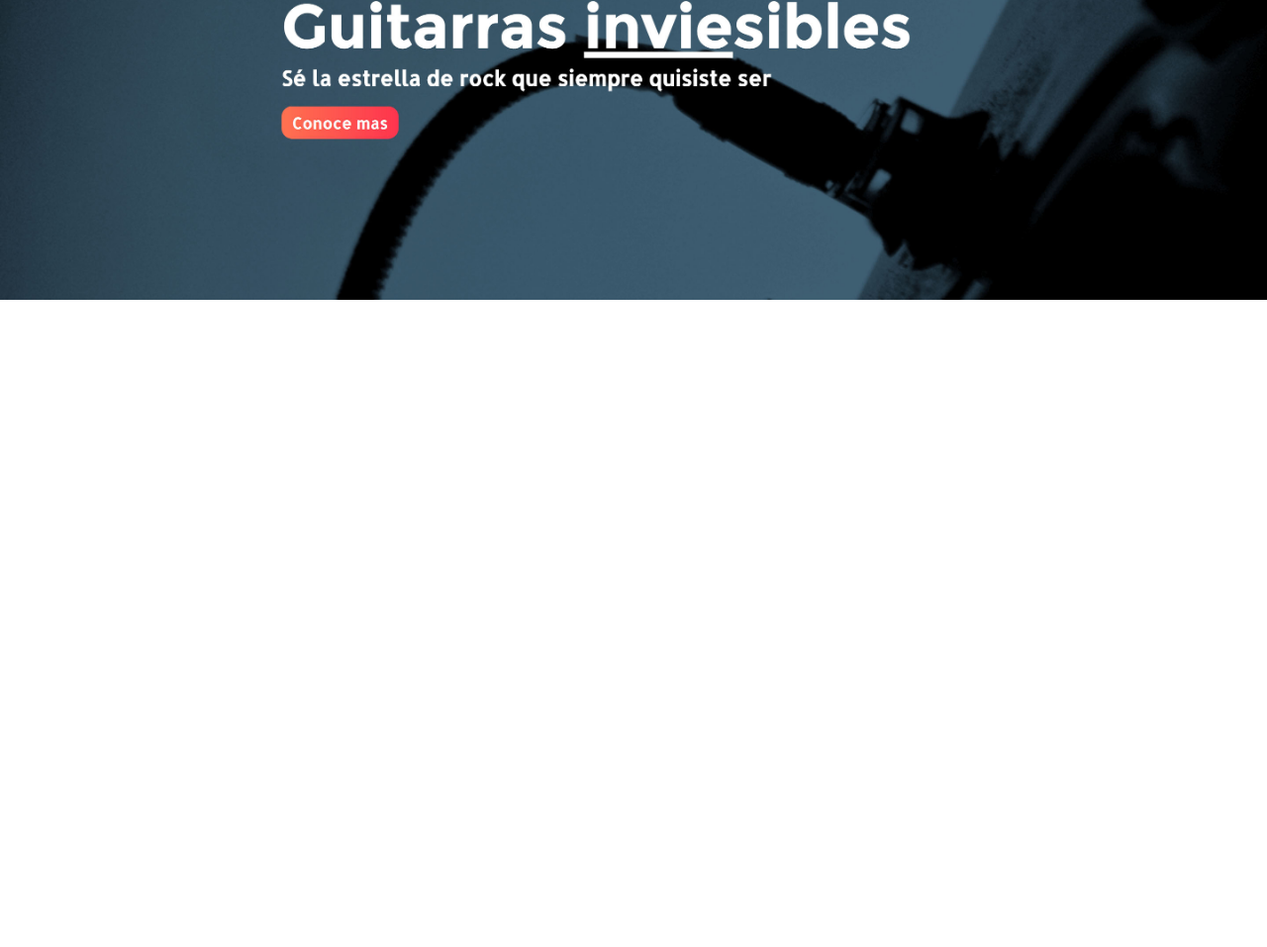
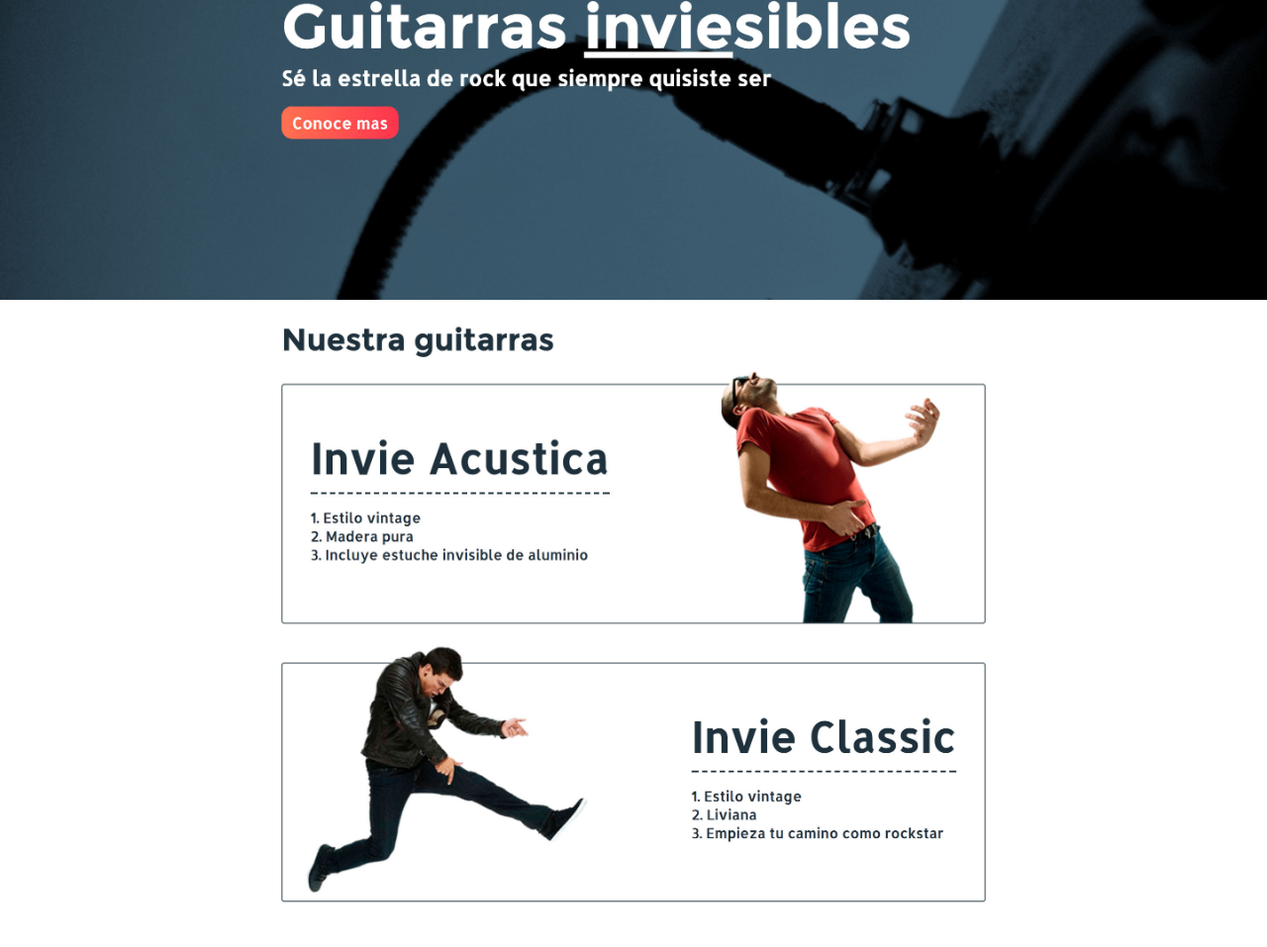
Before and after one commit to afoz8424/invie-github, a plain HTML site: page index.html in a window 1280 px wide. Shown: the part 172-1129 px from the top of the page at 99% size. Before the commit the page ends 800 px from the top, so only its background shows below. Drawn offline with Linux system fonts and the light colour scheme.

Commit message:
Agregando nuevamente acustica y clasica

```diff
--- a/index.html
+++ b/index.html
@@ -15,5 +15,7 @@
 <body>
 	<img src="images/header.jpg" alt="">
 	<img src="images/hero.jpg" alt="">
+	<img src="images/acustica.jpg" alt="">
+	<img src="images/clasica.jpg" alt="">
 </body>
 </html>
```
